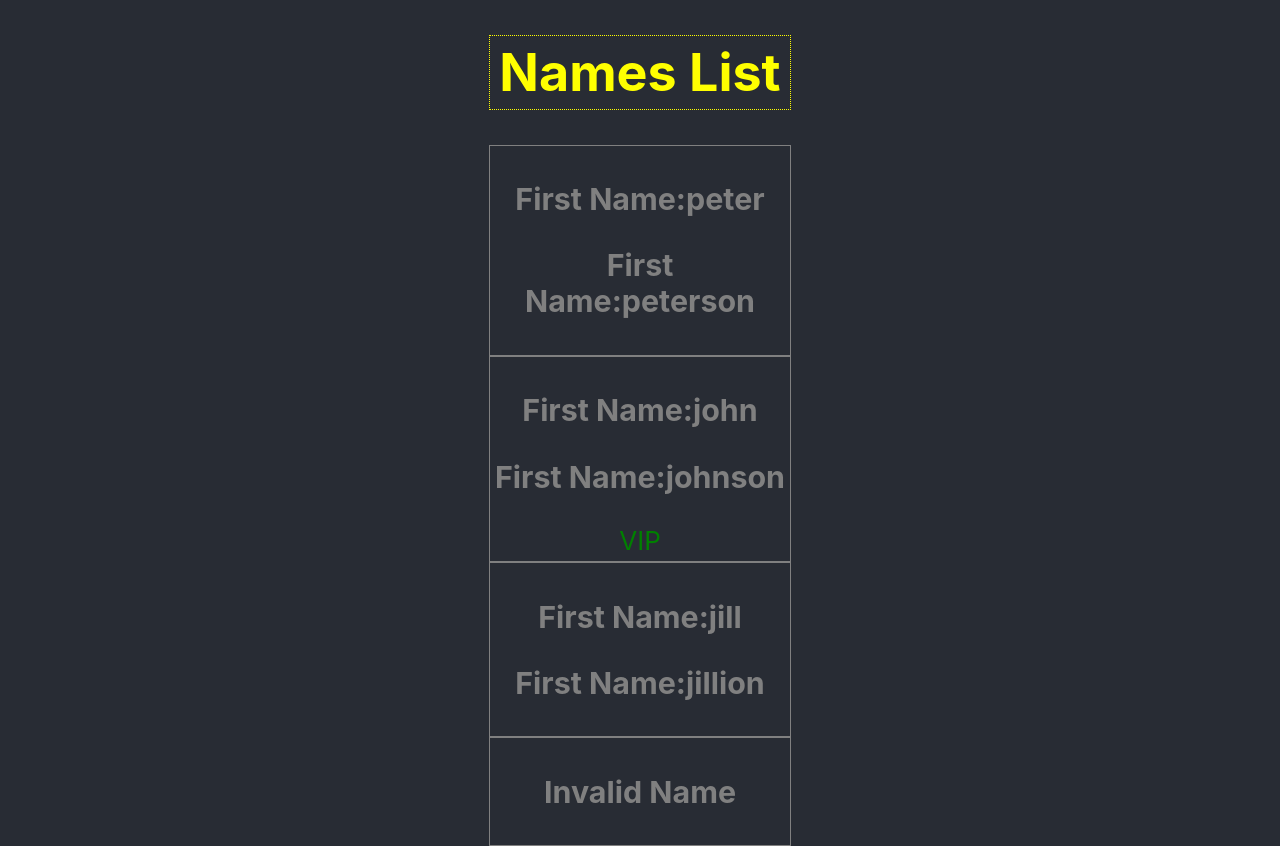
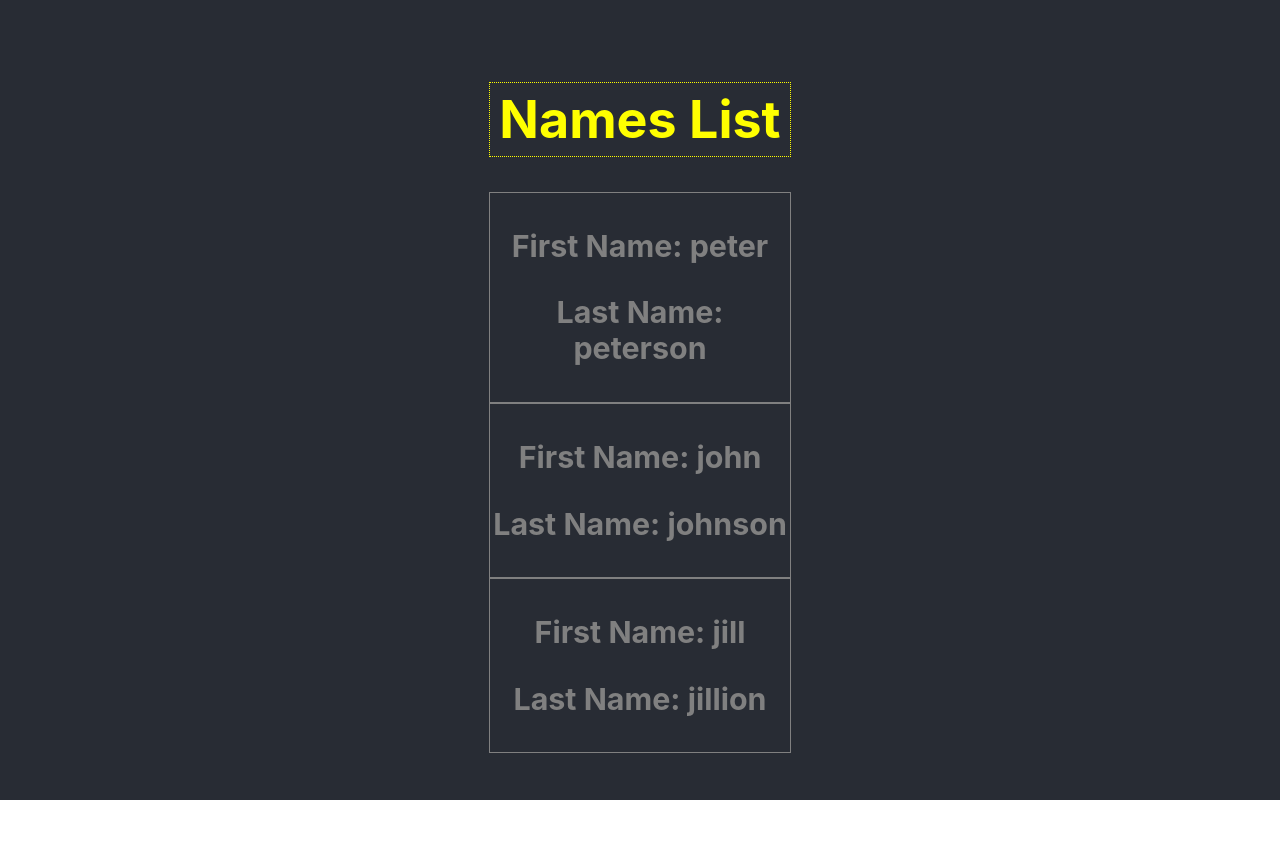
Before and after one commit to BCFCODE/react-hooks, a React (Create React App) app: page / in a window 1280 px wide. After the commit the page ends 800 px from the top, so only its background shows below. Built offline with nearby package versions, Linux system fonts and the light colour scheme.

Commit message:
2.5 Fragments

```diff
--- a/src/App.js
+++ b/src/App.js
@@ -10,7 +10,6 @@ function App() {
         <NameTag firstName="peter" lastName="peterson"></NameTag>
         <NameTag firstName="john" lastName="johnson"></NameTag>
         <NameTag firstName="jill" lastName="jillion"></NameTag>
-        <NameTag></NameTag>
       </header>
     </div>
   );
--- a/src/components/nameTag.js
+++ b/src/components/nameTag.js
@@ -1,18 +1,10 @@
 import React from "react";
 
 const nameTag = (props) => {
-  if (!props.firstName && !props.lastName) {
-    return (
-      <div className="name">
-        <h3>Invalid Name</h3>
-      </div>
-    );
-  }
   return (
     <div className="name">
-      <h3>First Name:{props.firstName}</h3>
-      <h3>First Name:{props.lastName}</h3>
-      {props.firstName === "john" && <div style={{ color: "green" }}>VIP</div>}
+      <h3>First Name: {props.firstName}</h3>
+      <h3>Last Name: {props.lastName}</h3>
     </div>
   );
 };
```
